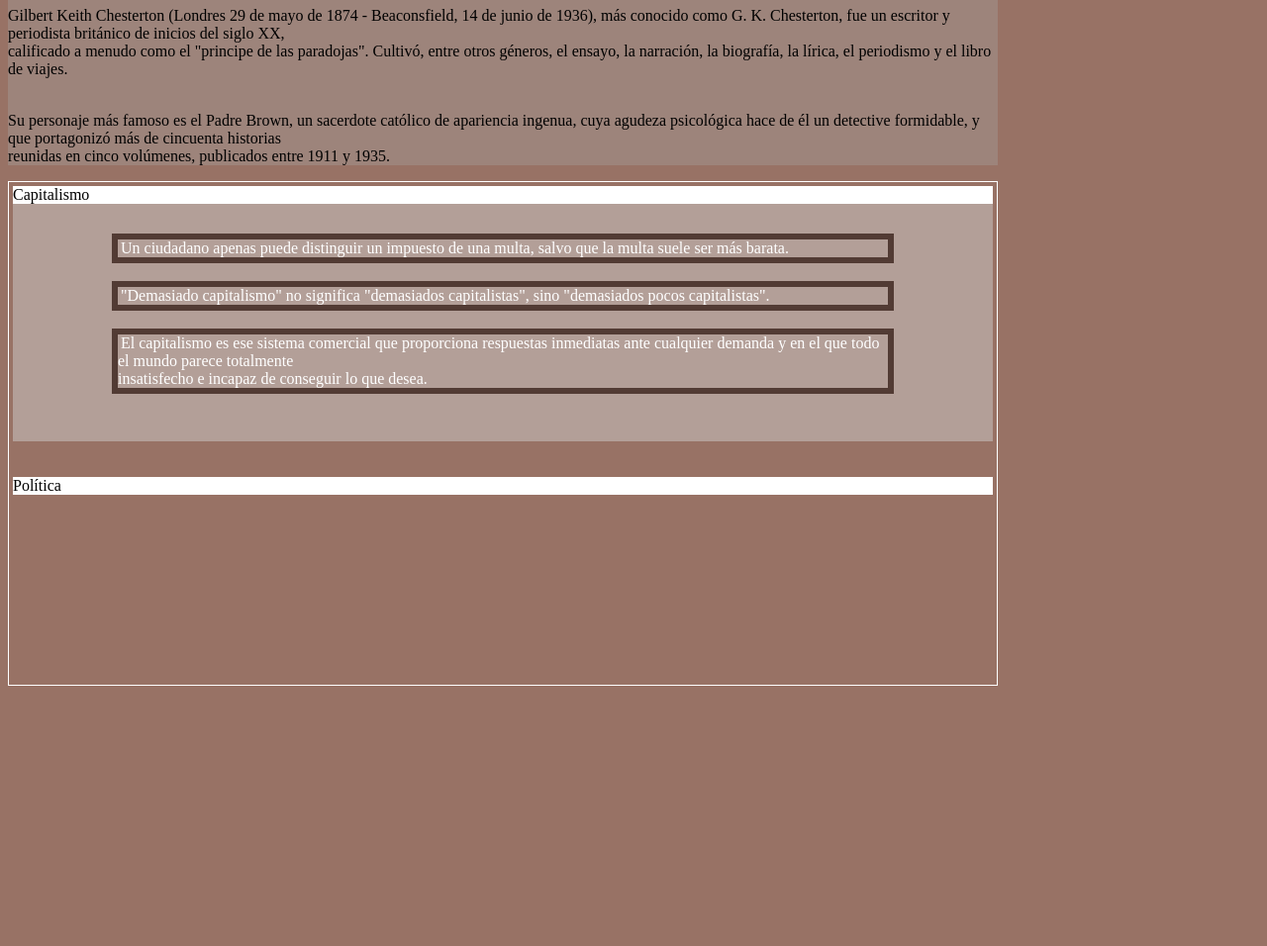
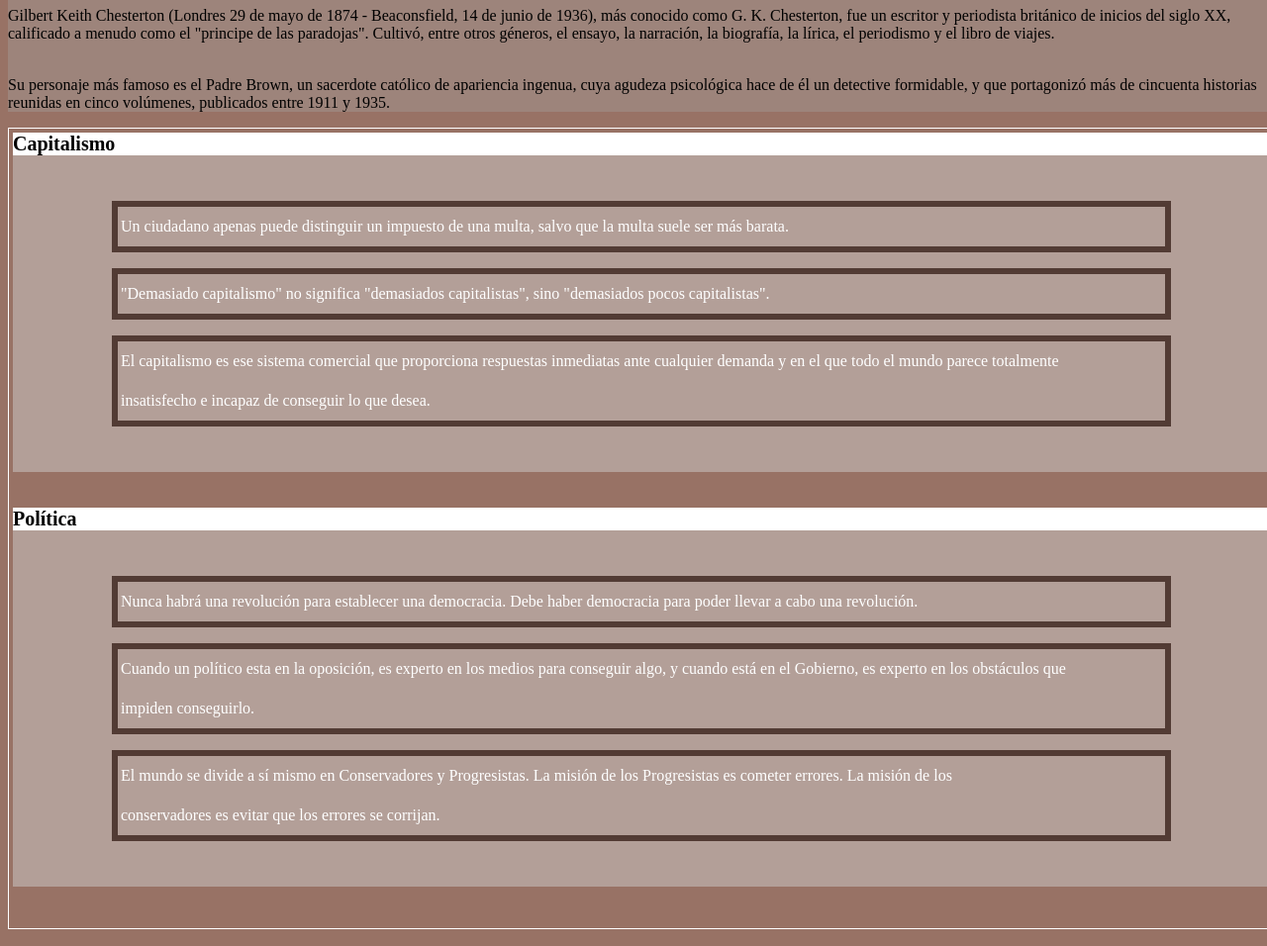
Before and after one commit to AlfonsoVM/AVM_LM1819, a plain HTML site: page Ejercicio 04/Ejercicio04_capas02/Ejercicio04_capas02.html in a window 1280 px wide. Shown: the part 73-1029 px from the top of the page at 99% size. Drawn offline with Linux system fonts and the light colour scheme.

Commit message:
Capas02 25/10/2018

```diff
--- a/Ejercicio 04/Ejercicio04_capas02/Ejercicio04_capas02.html
+++ b/Ejercicio 04/Ejercicio04_capas02/Ejercicio04_capas02.html
@@ -7,28 +7,32 @@
     <title>Ejercicio04_Capas02</title>
 </head>
 <body style="background-color: #987265">
-    <div style="height: 1000px; width: 1000px">
+    <div style="height: 1000px; width: 1280px">
         <div style="background-color: #9d847b"><h1 style="text-align: center">Citas de Gilbert Keith Chesterton</h1>
-        <p>
+        <p style="text-align: justify">
             Gilbert Keith Chesterton (Londres 29 de mayo de 1874 - Beaconsfield, 14 de junio de 1936), más conocido como G. K. Chesterton, fue un escritor y periodista británico de inicios del siglo XX,<br/>
             calificado a menudo como el "principe de las paradojas". Cultivó, entre otros géneros, el ensayo, la narración, la biografía, la lírica, el periodismo y el libro de viajes. <br/><br/>
         </p>
-        <p>
+        <p style="text-align: justify">
             Su personaje más famoso es el Padre Brown, un sacerdote católico de apariencia ingenua, cuya agudeza psicológica hace de él un detective formidable, y que portagonizó más de cincuenta historias<br/>
             reunidas en cinco volúmenes, publicados entre 1911 y 1935.
         </p>
         </div>
-        <div style="padding: 4px; border: white solid 1px; height: 500px">
-            <div style="background-color: white">Capitalismo</div>
+        <div style="padding: 4px; border: white solid 1px; height: 800px">
+            <div style="background-color: white"><span style="font-size: 20px; font-weight: bold">Capitalismo</span></div>
             <div style="padding-left: 100px; padding-right: 100px; padding-top: 30px; padding-bottom: 30px; background-color: #b39f98">
-                <div style="color: white; background-color: #b39f98; border: solid 6px #523b34"><span style="padding-left: 3px; text-align: center">Un ciudadano apenas puede distinguir un impuesto de una multa, salvo que la multa suele ser más barata.</span></div><br>
-                <div style="color: white; background-color: #b39f98; border: solid 6px #523b34"><span style="padding-left: 3px; text-align: center">"Demasiado capitalismo" no significa "demasiados capitalistas", sino "demasiados pocos capitalistas".</span></div><br>
-                <div style="color: white; background-color: #b39f98; border: solid 6px #523b34"><span style="padding-left: 3px; text-align: center">El capitalismo es ese sistema comercial que proporciona respuestas inmediatas ante cualquier demanda y en el que todo el mundo parece totalmente<br/> insatisfecho e incapaz de conseguir lo que desea.</span></div><br>
+                <p style="text-align: justify; color: white; background-color: #b39f98; border: solid 6px #523b34; padding-right: 6px; padding-left: 3px; line-height: 40px"><span style="text-align: center">Un ciudadano apenas puede distinguir un impuesto de una multa, salvo que la multa suele ser más barata.</span></p>
+                <p style="text-align: justify; color: white; background-color: #b39f98; border: solid 6px #523b34; padding-right: 6px; padding-left: 3px; line-height: 40px"><span style="text-align: center">"Demasiado capitalismo" no significa "demasiados capitalistas", sino "demasiados pocos capitalistas".</span></p>
+                <p style="text-align: justify; color: white; background-color: #b39f98; border: solid 6px #523b34; padding-right: 6px; padding-left: 3px; line-height: 40px"><span style="text-align: center">El capitalismo es ese sistema comercial que proporciona respuestas inmediatas ante cualquier demanda y en el que todo el mundo parece totalmente <br> insatisfecho e incapaz de conseguir lo que desea.</span></p>
             </div>
-            <br><br>
-            <div style="background-color: white">Política</div>
-            <div style="background-color: #b39f98"></div>
-
+            <br/><br/>
+            <div style="background-color: white"><span style="font-size: 20px; font-weight: bold">Política</span></div>
+            <div style="padding-left: 100px; padding-right: 100px; padding-top: 30px; padding-bottom: 30px; background-color: #b39f98">
+                <p style="text-align: justify; color: white; background-color: #b39f98; border: solid 6px #523b34; padding-right: 6px; padding-left: 3px; line-height: 40px"><span style="text-align: center"></span>Nunca habrá una revolución para establecer una democracia. Debe haber democracia para poder llevar a cabo una revolución.</p>
+                <p style="text-align: justify; color: white; background-color: #b39f98; border: solid 6px #523b34; padding-right: 6px; padding-left: 3px; line-height: 40px"><span style="text-align: center"></span>Cuando un político esta en la oposición, es experto en los medios para conseguir algo, y cuando está en el Gobierno, es experto en los obstáculos que <br/> impiden conseguirlo.</p>
+                <p style="text-align: justify; color: white; background-color: #b39f98; border: solid 6px #523b34; padding-right: 6px; padding-left: 3px; line-height: 40px"><span style="text-align: center"></span>El mundo se divide a sí mismo en Conservadores y Progresistas. La misión de los Progresistas es cometer errores. La misión de los <br/> conservadores es evitar que los errores se corrijan.</p>
+            </div>
+            <br/><br/>
         </div>
     </div>
 </body>
```
